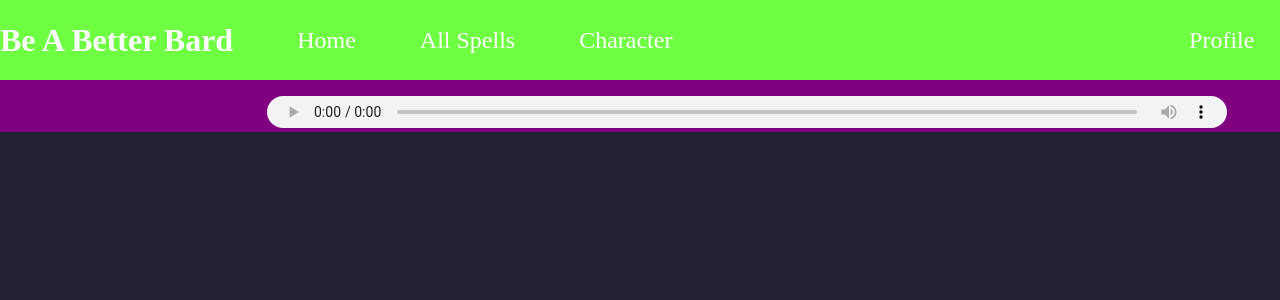
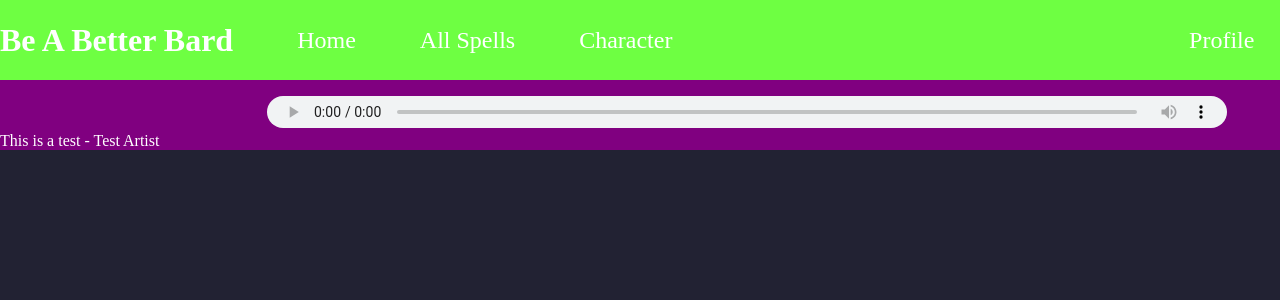
Before and after one commit to Jon-D-Smith/be_a_better_bard, a React (Create React App) app: page /spells in a window 1280 px wide. Shown: the top 300 px of the page. Built offline with nearby package versions, Linux system fonts and the light colour scheme.

Commit message:
Added song name data

```diff
--- a/src/components/Spell.js
+++ b/src/components/Spell.js
@@ -10,8 +10,9 @@ const [isVisible, setisVisible] = useState(false)
       <h3 >{name}</h3>
       <div className="sound" >
         <div></div>
-      <audio controls id="player"><source src={sound} type="audio/mp4" /></audio>
+      <audio controls id="player"><source src={sound} type="audio/mp3" /></audio>
       </div>
+      {soundName}
     <div className="description">
     {isVisible && <Description
                       name={instance.name}
```
Also changed, not shown: 1 other file (tests, documents, lock files or other folders).
